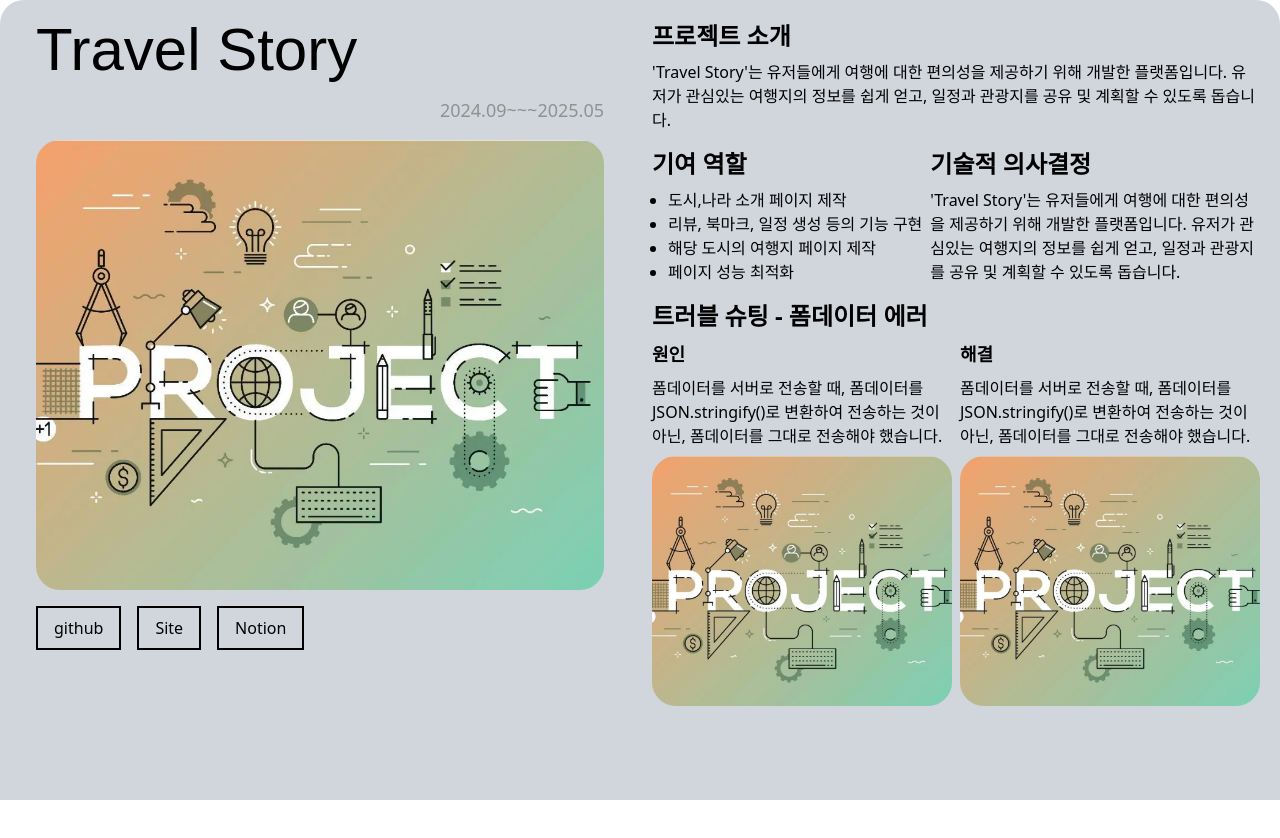
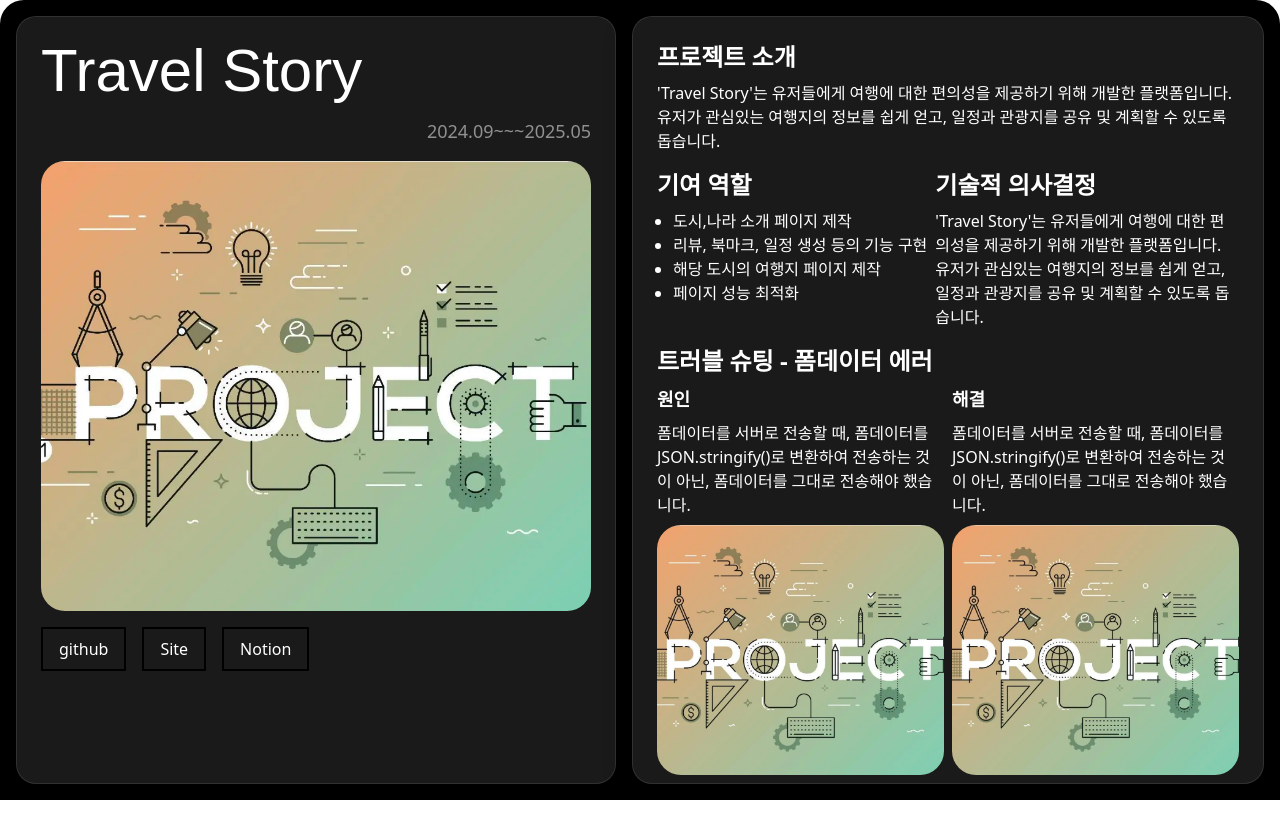
Before and after one commit to 0dytpq0/Portfolio, a Next.js app: page /projects in a window 1280 px wide. Shown: the top 838 px of the page. Built offline with nearby package versions, Linux system fonts and the light colour scheme; a web font is replaced by a local one.

Commit message:
design : 프로젝트 섹션에 glaze 배경느낌 추가

```diff
--- a/src/app/(pages)/projects/_ui/ProjectSection.tsx
+++ b/src/app/(pages)/projects/_ui/ProjectSection.tsx
@@ -2,8 +2,8 @@ import Image from 'next/image';
 
 export default function ProjectSection() {
   return (
-    <div className='main-panel w-full h-full absolute inset-0 bg-gray-300 flex rounded-t-3xl p-5'>
-      <div className='w-[600px] min-w-[400px] px-4 flex flex-col gap-y-4'>
+    <div className='main-panel w-full h-full p-4 absolute inset-0 bg-black flex gap-4 rounded-t-3xl text-white'>
+      <div className='w-[600px] min-w-[400px] flex flex-col gap-y-4 glaze-bg p-6'>
         <h1 className='font-loopet text-6xl'>Travel Story</h1>
         <div className='text-lg flex justify-end  w-full text-[#919191] '>
           2024.09~~~2025.05
@@ -22,7 +22,7 @@ export default function ProjectSection() {
           <button className='px-4 py-2 border-2 border-black'>Notion</button>
         </div>
       </div>
-      <div className='flex-1 flex flex-col gap-4 pl-8'>
+      <div className='flex-1 flex flex-col gap-4 glaze-bg p-6'>
         <div className='flex gap-2 justify-between'>
           <div className='flex-1 flex flex-col gap-y-2'>
             <h2 className='text-2xl font-bold'>프로젝트 소개</h2>
--- a/src/app/globals.css
+++ b/src/app/globals.css
@@ -13,3 +13,11 @@
 ::-webkit-scrollbar {
   display: none;
 }
+
+.glaze-bg {
+  background-color: rgba(255, 255, 255, 0.1);
+  border: 1px solid rgba(255, 255, 255, 0.1);
+  backdrop-filter: blur(10px);
+  box-shadow: 0 8px 32px rgba(0, 0, 0, 0.2);
+  border-radius: 20px;
+}
```
Also changed, not shown: src/app/shared/data/skills.ts (added).
